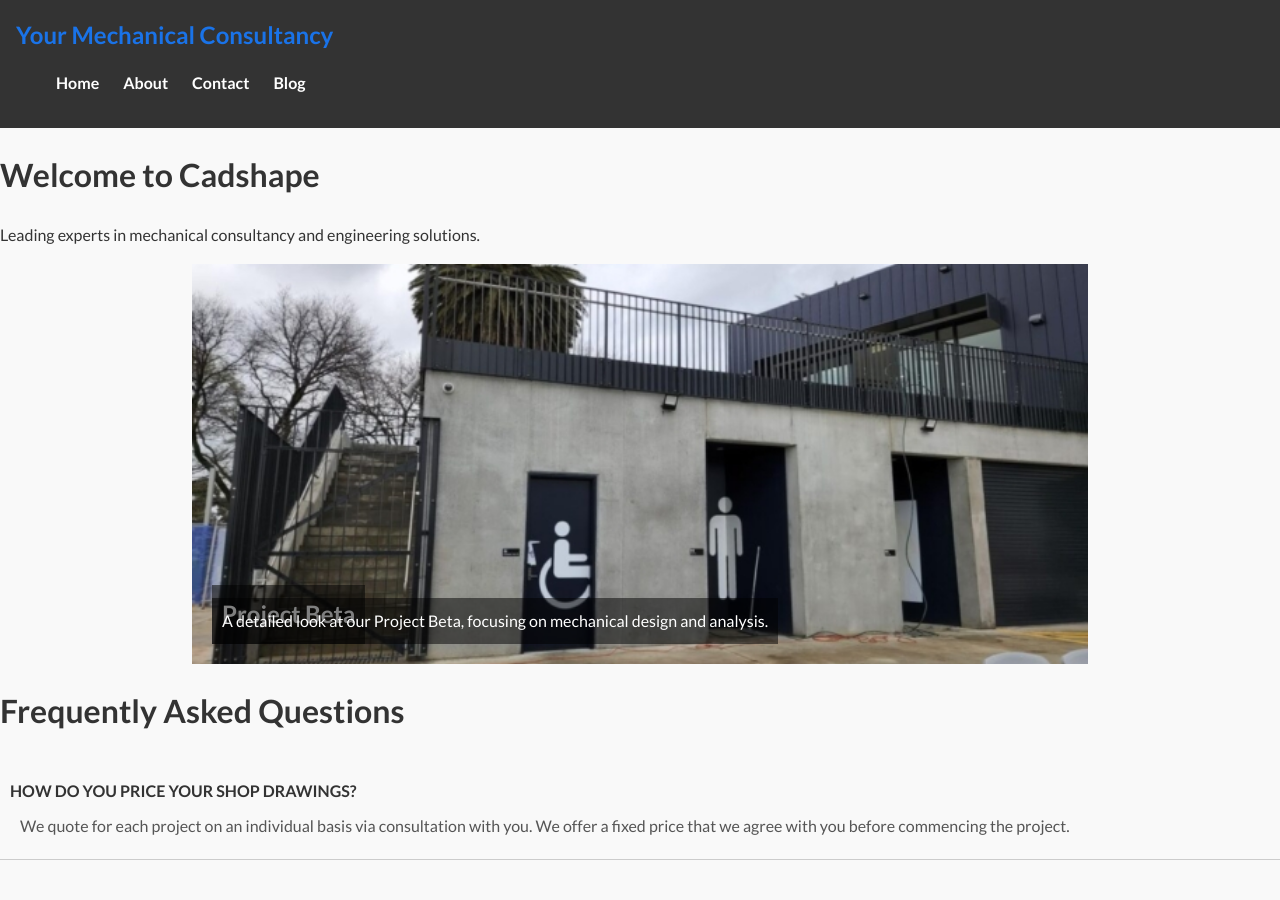
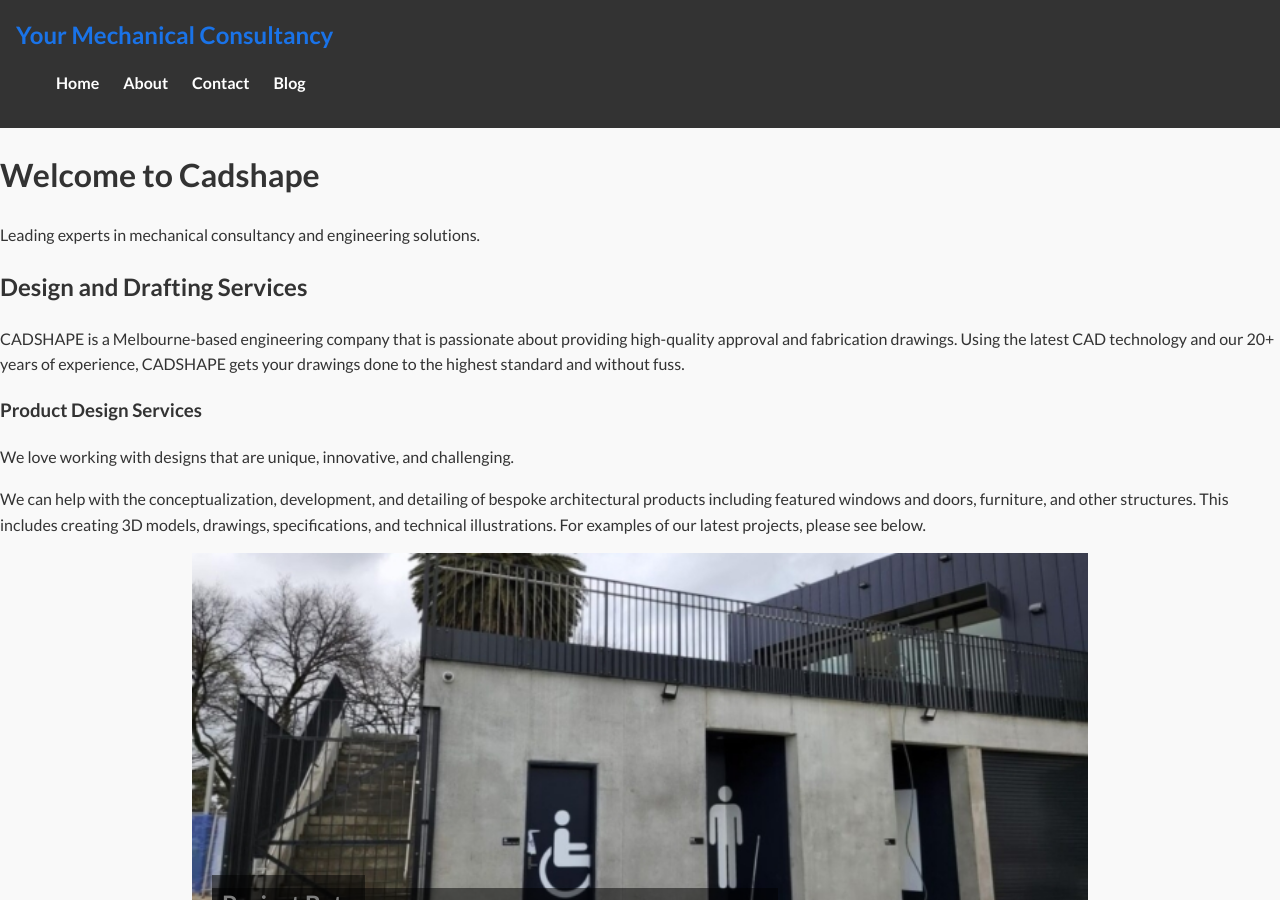
Before and after one commit to cadshape/cadshape.github.io, a Jekyll site: the page built from index.html, in a window 1280 px wide and 900 px high. Built offline with Jekyll 4.4.1, drawn with Linux system fonts in a browser that asks for light colours; the list of posts is cut into pages by our own code.

Commit message:
Update index.html

```diff
--- a/index.html
+++ b/index.html
@@ -6,6 +6,20 @@ title: "Home"
 <div class="hero-section">
     <h1>Welcome to Cadshape</h1>
     <p>Leading experts in mechanical consultancy and engineering solutions.</p>
+</div>
+
+<div class="intro-section">
+    <h2>Design and Drafting Services</h2>
+    <p>
+        CADSHAPE is a Melbourne-based engineering company that is passionate about providing high-quality approval and fabrication drawings. Using the latest CAD technology and our 20+ years of experience, CADSHAPE gets your drawings done to the highest standard and without fuss.
+    </p>
+    <h3>Product Design Services</h3>
+    <p>
+        We love working with designs that are unique, innovative, and challenging.
+    </p>
+    <p>
+        We can help with the conceptualization, development, and detailing of bespoke architectural products including featured windows and doors, furniture, and other structures. This includes creating 3D models, drawings, specifications, and technical illustrations. For examples of our latest projects, please see below.
+    </p>
 </div>
 
 <div class="slideshow">
```
